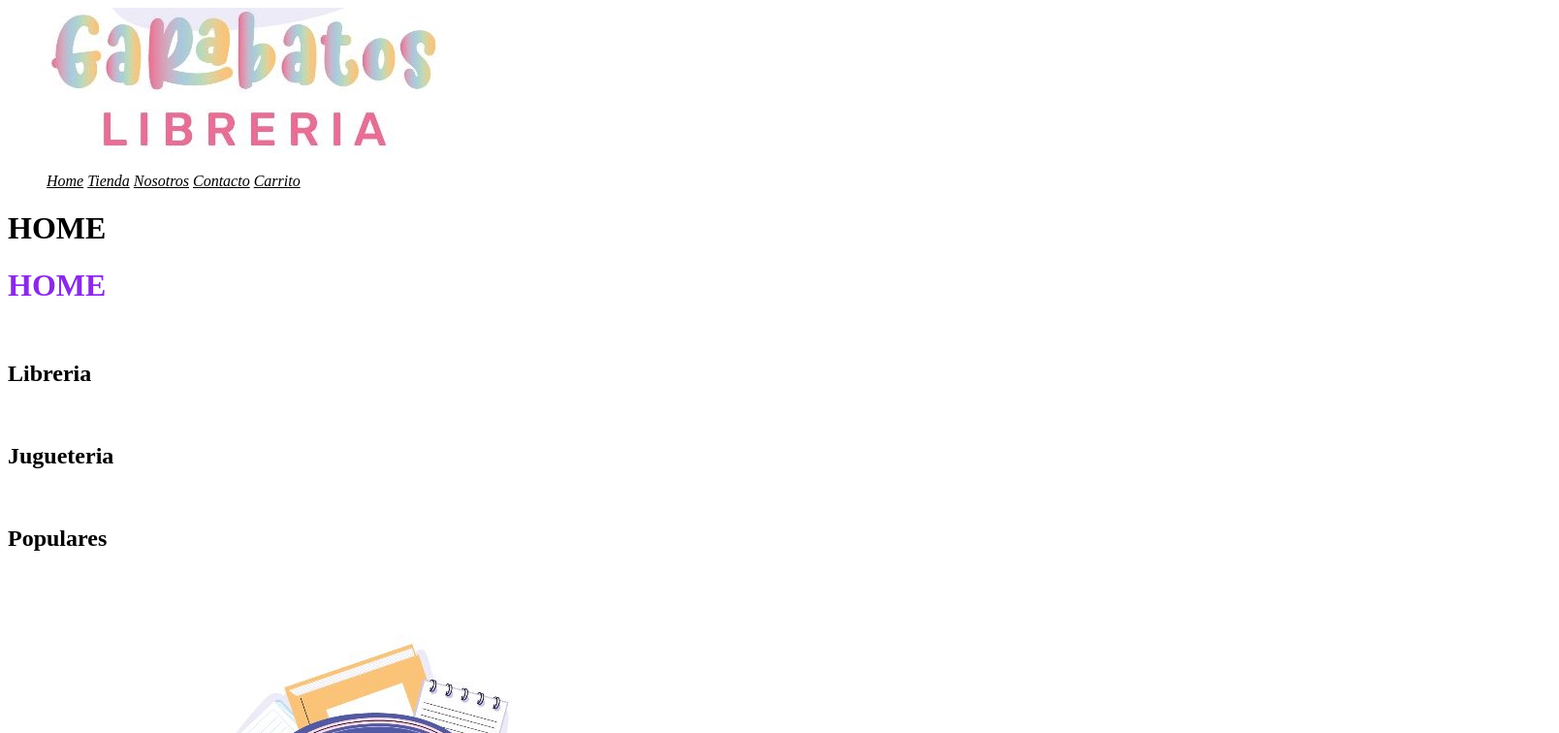
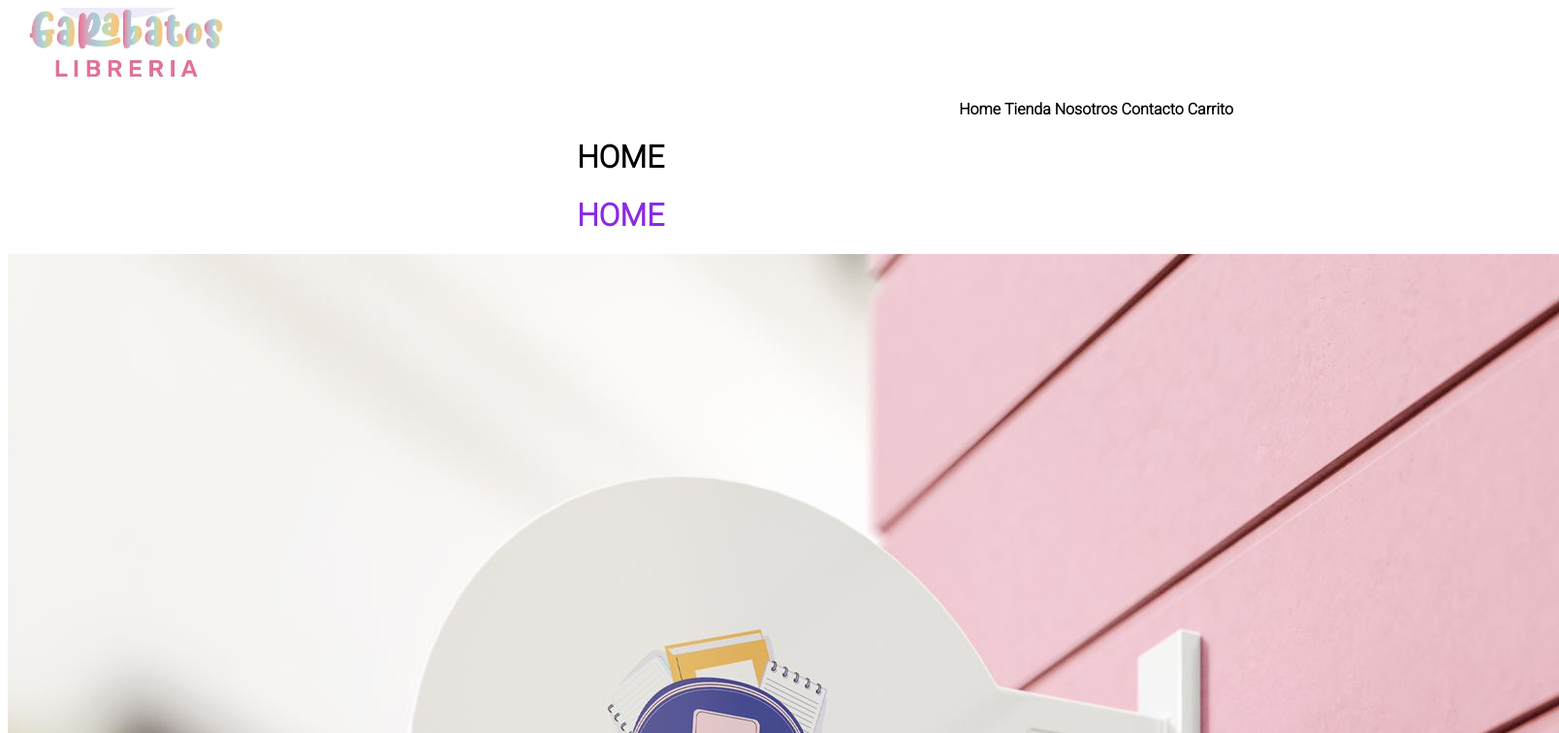
Before and after one commit to juanignaciozumpano/ProyectoCoder-Garabatos-ZumpanoJuanIgnacio, a plain HTML site: page index.html in a window 1280 px wide. Shown: the top 756 px of the page at 97% size, 1608 px wide, since content can reach past the window. Drawn offline with Linux system fonts and the light colour scheme.

Commit message:
mas cambios

```diff
--- a/css/styles.css
+++ b/css/styles.css
@@ -4,6 +4,7 @@ header {
 }
 header nav ul {
     top: 20px;
+    text-align: right;
 }
 header nav ul li {
     display: inline; /*block*/
@@ -11,21 +12,16 @@ header nav ul li {
 }
 header nav ul li a {
     color: black;
-    font-style: italic;
+    font-family: 'Roboto', sans-serif;
+    font-weight: 600;
+    font-style: normal;
+    text-decoration: none;
 }
 
 
-
-
-
-
-
-
-
-
-
-
-
+main{
+    background-color: rgb(255, 255, 255);
+}
 
 
 footer{
@@ -39,22 +35,32 @@ footer nav ul li {
 }
 footer nav ul li a {
     color: black;
-    font-style: italic;
+    font-family: 'Roboto', sans-serif;
+    font-weight: 600;
+    font-style: normal;
+    line-height: 25px;
+    text-decoration: none;
 }
 
 
 
-.colorTitulos {
-    color: rgb(0, 0, 0)
+
+.styleTitulos {
+    font-family: 'Roboto', sans-serif;
+    color: rgb(0, 0, 0);
+    text-align: center;
 }     /*clase*/
 
 #tituloPrincipal {
-
+    font-family: 'Roboto', sans-serif;
     color: blueviolet;
+    text-align: center;
 
 }     /*ID*/
 
-
+.tamañoLogoHeader {
+    height: 75px;
+}
 
 
 
--- a/index.html
+++ b/index.html
@@ -7,10 +7,13 @@
     <link rel="icon" href="./assets/Fotos para la Pagina Garabatos/garabatos.jpg" size="any">
     <title>Home Garabatos Libreria y Regaleria</title>
     <link rel="stylesheet" href="./css/styles.css">
+    <link rel="preconnect" href="https://fonts.googleapis.com">
+    <link rel="preconnect" href="https://fonts.gstatic.com" crossorigin>
+    <link href="https://fonts.googleapis.com/css2?family=Roboto:wght@300&display=swap" rel="stylesheet">
 </head>
 <body>
     <header>
-        <img src="assets/Fotos para la Pagina Garabatos/logo garabatos sin mochila.jpg" alt="">
+        <img class="tamañoLogoHeader" src="assets/Fotos para la Pagina Garabatos/logo garabatos sin mochila.jpg" alt="">
 
 
 
@@ -40,29 +43,29 @@
 
     <main>
 
-        <h1 class="colorTitulos">HOME</h1>
+        <h1 class="styleTitulos">HOME</h1>
         <h1 id="tituloPrincipal">HOME</h1>
 
 
         <section>
-            <img src="" alt="">
+            <img src="assets/Fotos para la Pagina Garabatos/foto slider negocio.jpeg" alt="">
             <img src="" alt="">
             <img src="" alt="">               <!--slider con fotos del negocio-->
         </section>
         <section>
-            <h2 class="colorTitulos">Libreria</h2>
+            <h2 class="styleTitulos">Libreria</h2>
             <img src="" alt="">
             <img src="" alt="">
             <img src="" alt="">               <!--slider algunos productos de libreria-->
         </section>
         <section>
-            <h2 class="colorTitulos">Jugueteria</h2>
+            <h2 class="styleTitulos">Jugueteria</h2>
             <img src="" alt="">
             <img src="" alt="">
             <img src="" alt="">               <!--slider algunos productos de jugueteria-->
         </section>
         <section>
-            <h2 class="colorTitulos">Populares</h2>
+            <h2 class="styleTitulos">Populares</h2>
             <img src="" alt="">
             <img src="" alt="">
             <img src="" alt="">               <!--slider CON LOS PRODUCTOS MAS POPULARES-->
```
Also changed, not shown: pages/carrito.html (+5 -2 lines), pages/contacto.html (+4 -1 lines), pages/nosotros.html (+4 -1 lines), pages/producto.html (+5 -2 lines), pages/tienda.html (+5 -2 lines).
